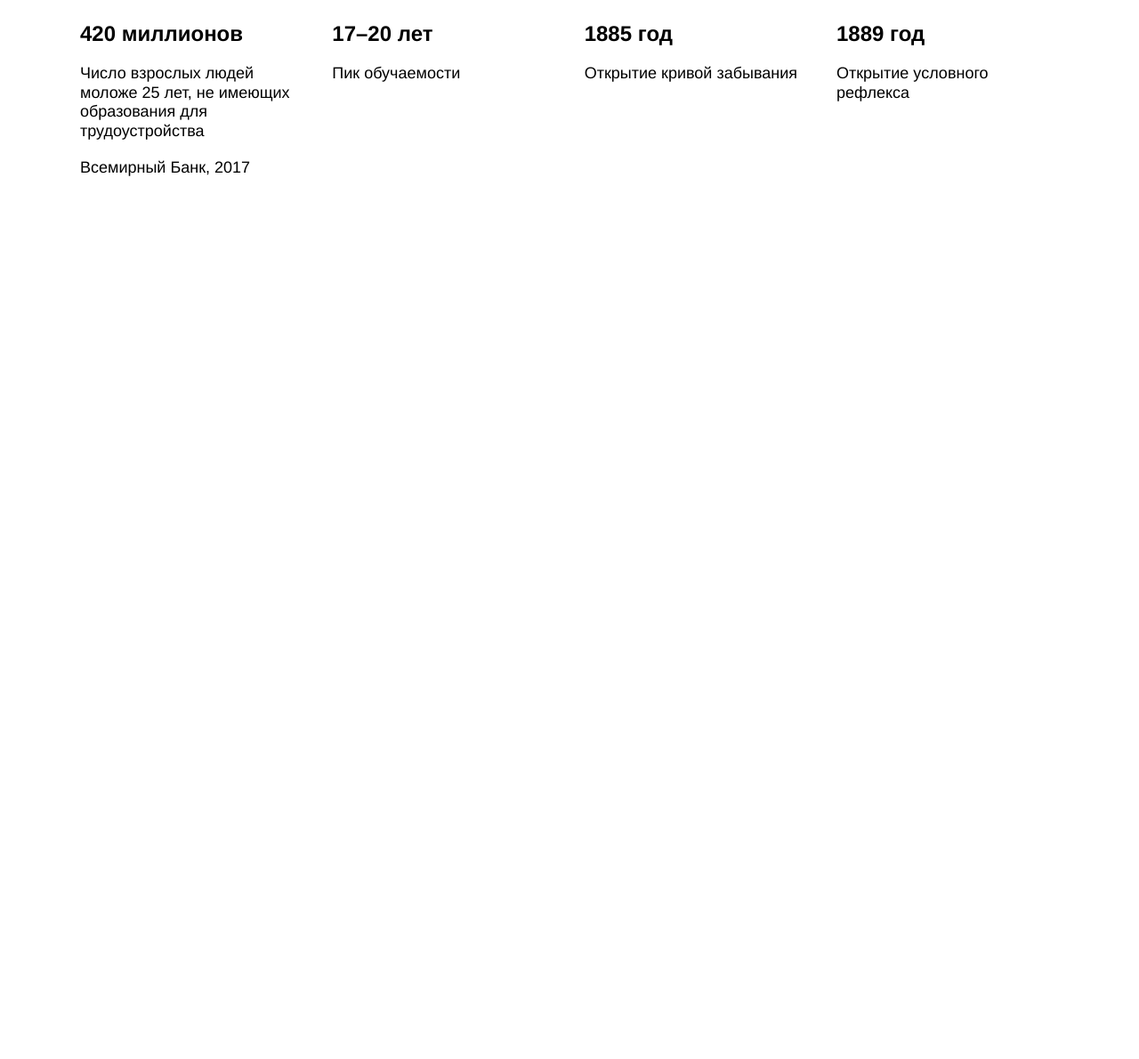
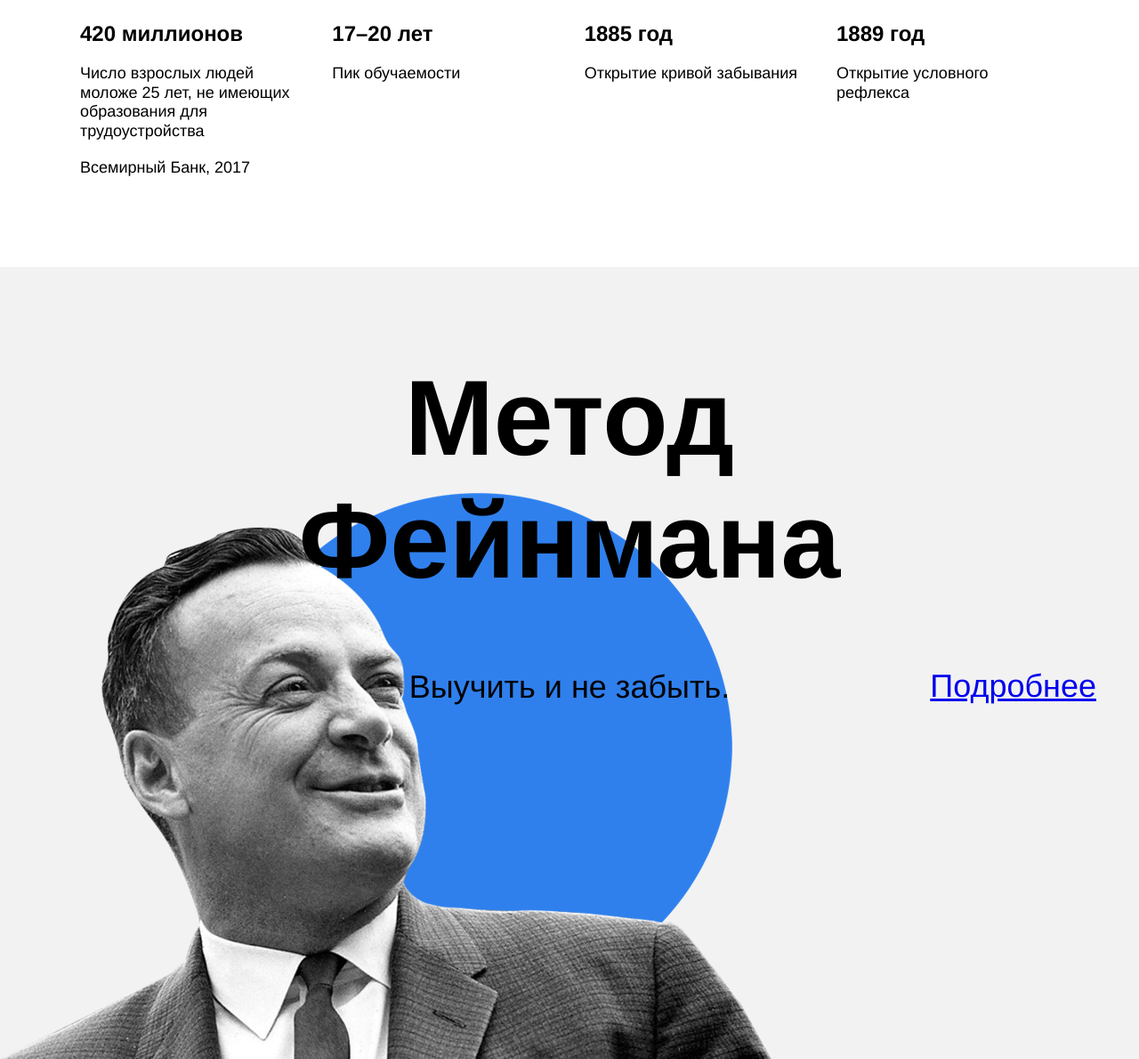
Before and after one commit to IamHenryEvery/first-web-project, a plain HTML site: page index.html in a window 1280 px wide. Shown: the part 1807-2997 px from the top of the page at 89% size. Before the commit the page ends 2107 px from the top, so only its background shows below. Drawn offline with Linux system fonts and the light colour scheme.

Commit message:
added feynman section

```diff
--- a/index.html
+++ b/index.html
@@ -66,13 +66,14 @@
             <div class="table__heading">1889 год</div>
             <div class="table__text">Открытие условного рефлекса</div>
           </div>
-
         </div>
-
-
       </section>
 
       <section class="feynman">
+        <div class="feynman__title">Метод Фейнмана</div>
+        <div class="feynman__subtitle">Выучить и не забыть.</div>
+        <div class="feynman__link"><a href="#">Подробнее</a></div>
+        <img class= "feynman__image" src="./images/feynman.png" alt="Изображение Фейнмана">
       </section>
 
       <section class="kaufman">
--- a/styles/style.css
+++ b/styles/style.css
@@ -161,3 +161,48 @@
   font-size: 18px;
   font-weight: normal;
 }
+
+.feynman {
+  background-color: #f2f2f2;
+  position: relative;
+  height: 890px;
+  display: flex;
+  flex-direction: column;
+  align-items: center;
+}
+
+.feynman__title {
+  line-height: 1.15;
+  font-size: 120px;
+  font-weight: 600;
+  text-align: center;
+  width: 648px;
+  margin-top: 100px;
+  margin-bottom: 70px;
+  z-index: 1;
+}
+
+.feynman__subtitle {
+  line-height: 51px;
+  font-size: 36px;
+  font-weight: normal;
+  z-index: 1;
+}
+
+.feynman__link {
+  line-height: 51px;
+  font-size: 36px;
+  font-weight: normal;
+  position: absolute;
+  right: 48px;
+  top: 50%;
+
+}
+
+.feynman__image {
+  position: absolute;
+  bottom: 0;
+  left: 0;
+  width: 867px;
+  height: 637px;
+}
```
